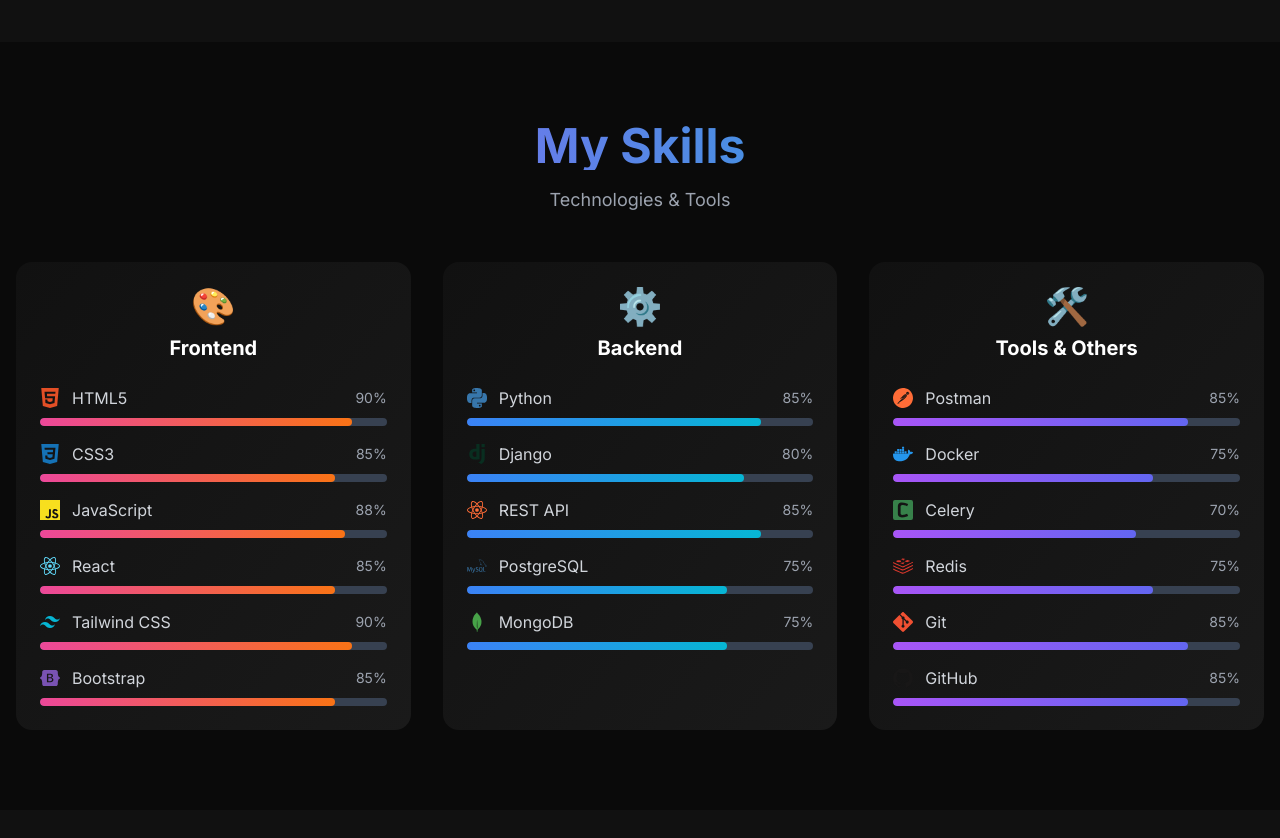
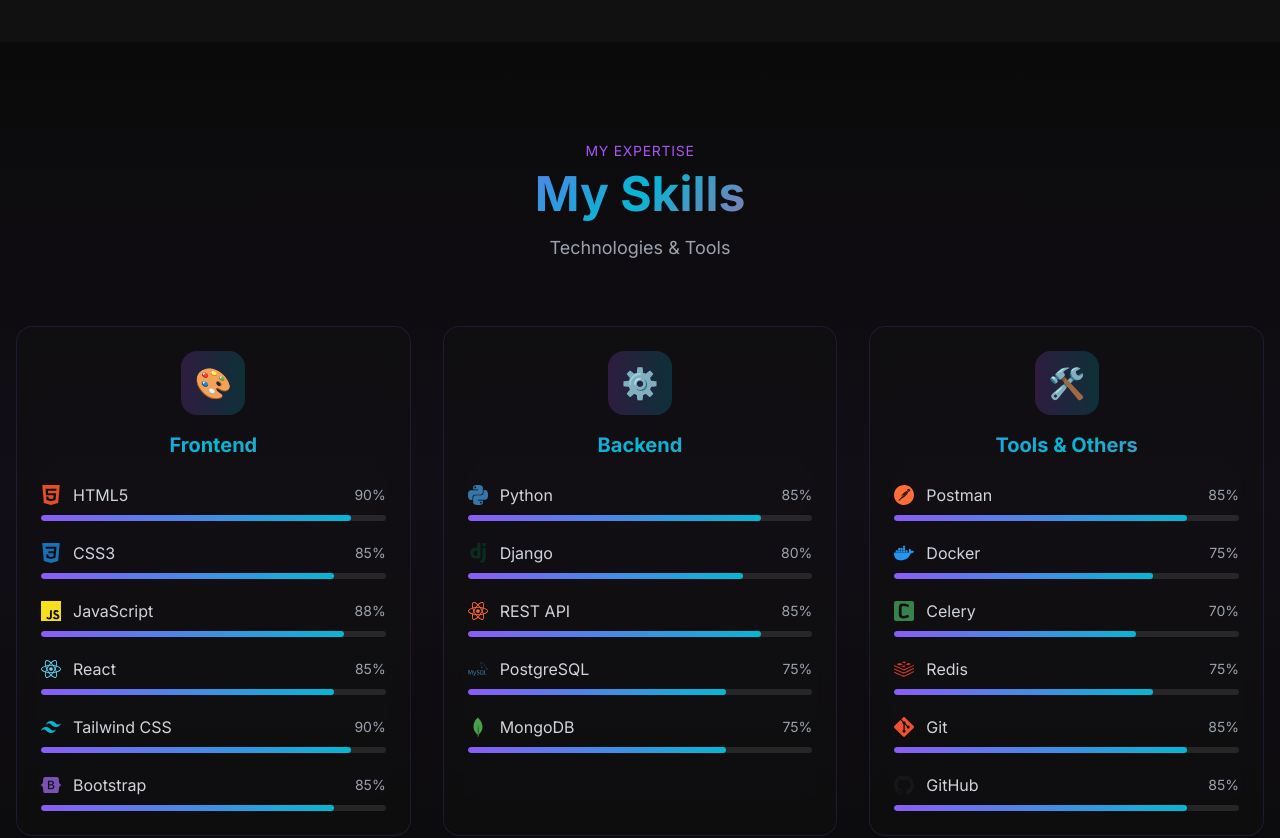
Before and after one commit to Islam412/ENG-Islam-Portfolio, a React (Vite) app: page / in a window 1280 px wide. Shown: the part 1560-2398 px from the top of the page. Built offline with nearby package versions, Linux system fonts and the light colour scheme.

Commit message:
update skills p2

```diff
--- a/src/components/Skills.jsx
+++ b/src/components/Skills.jsx
@@ -16,18 +16,23 @@
   ];
 
   return (
-    <section id="skills" className="py-20 bg-dark-bg" ref={ref}>
-      <div className="container mx-auto px-4">
+    <section id="skills" className="py-24 relative overflow-hidden" ref={ref}>
+      <div className="absolute inset-0 bg-gradient-to-b from-transparent via-purple-500/5 to-transparent" />
+
+      <div className="container mx-auto px-4 relative z-10">
         <motion.div
           initial={{ opacity: 0, y: 50 }}
           animate={isInView ? { opacity: 1, y: 0 } : {}}
           transition={{ duration: 0.6 }}
-          className="text-center mb-12"
+          className="text-center mb-16"
         >
-          <h2 className="text-4xl md:text-5xl font-bold mb-4 bg-gradient-to-r from-purple-500 to-cyan-500 bg-clip-text text-transparent">
-            {t('skills.title')}
+          <span className="text-purple-500 text-sm uppercase tracking-wider">My Expertise</span>
+          <h2 className="text-4xl md:text-5xl font-bold mt-2 mb-4">
+            <span className="gradient-text">{t('skills.title')}</span>
           </h2>
-          <p className="text-gray-400 text-lg">{t('skills.subtitle')}</p>
+          <p className="text-gray-400 text-lg max-w-2xl mx-auto">
+            {t('skills.subtitle')}
+          </p>
         </motion.div>
 
         <div className="grid md:grid-cols-3 gap-8">
@@ -37,38 +42,41 @@
               initial={{ opacity: 0, y: 50 }}
               animate={isInView ? { opacity: 1, y: 0 } : {}}
               transition={{ duration: 0.6, delay: categoryIndex * 0.2 }}
-              className="bg-gradient-to-br from-dark-card to-dark-hover rounded-2xl p-6 hover:shadow-2xl hover:shadow-purple-500/10 transition-all duration-500 group"
+              className="glass-card rounded-2xl p-6 hover:transform hover:-translate-y-2 transition-all duration-500"
             >
               <div className="text-center mb-6">
-                <span className="text-4xl">{category.icon}</span>
-                <h3 className="text-xl font-bold text-white mt-2 group-hover:text-transparent group-hover:bg-gradient-to-r group-hover:from-purple-500 group-hover:to-cyan-500 group-hover:bg-clip-text transition-all duration-300">
+                <div className="w-16 h-16 mx-auto rounded-2xl bg-gradient-to-r from-purple-500/20 to-cyan-500/20 flex items-center justify-center mb-4">
+                  <span className="text-3xl">{category.icon}</span>
+                </div>
+                <h3 className="text-xl font-bold gradient-text">
                   {category.title}
                 </h3>
               </div>
-              <div className="space-y-4">
+
+              <div className="space-y-5">
                 {category.data.map((skill, index) => (
                   <motion.div
                     key={skill.name}
                     initial={{ opacity: 0, x: -20 }}
                     animate={isInView ? { opacity: 1, x: 0 } : {}}
                     transition={{ delay: (categoryIndex * 0.2) + (index * 0.1) }}
-                    className="group/skill"
+                    className="group"
                   >
                     <div className="flex justify-between items-center mb-2">
                       <div className="flex items-center gap-3">
-                        <skill.icon className="w-5 h-5 transition-all duration-300 group-hover/skill:scale-110" style={{ color: skill.color }} />
-                        <span className="text-gray-300 group-hover/skill:text-white transition-colors">
+                        <skill.icon className="w-5 h-5 transition-all duration-300 group-hover:scale-110" style={{ color: skill.color }} />
+                        <span className="text-gray-300 group-hover:text-white transition-colors">
                           {skill.name}
                         </span>
                       </div>
                       <span className="text-sm text-gray-400">{skill.level}%</span>
                     </div>
-                    <div className="relative h-2 bg-gray-700 rounded-full overflow-hidden">
+                    <div className="skill-bar">
                       <motion.div
                         initial={{ width: 0 }}
                         animate={isInView ? { width: `${skill.level}%` } : {}}
                         transition={{ duration: 1, delay: (categoryIndex * 0.2) + (index * 0.1) }}
-                        className={`absolute h-full bg-gradient-to-r ${category.color} rounded-full shadow-lg`}
+                        className={`skill-bar-fill bg-gradient-to-r ${category.color}`}
                       />
                     </div>
                   </motion.div>
```
